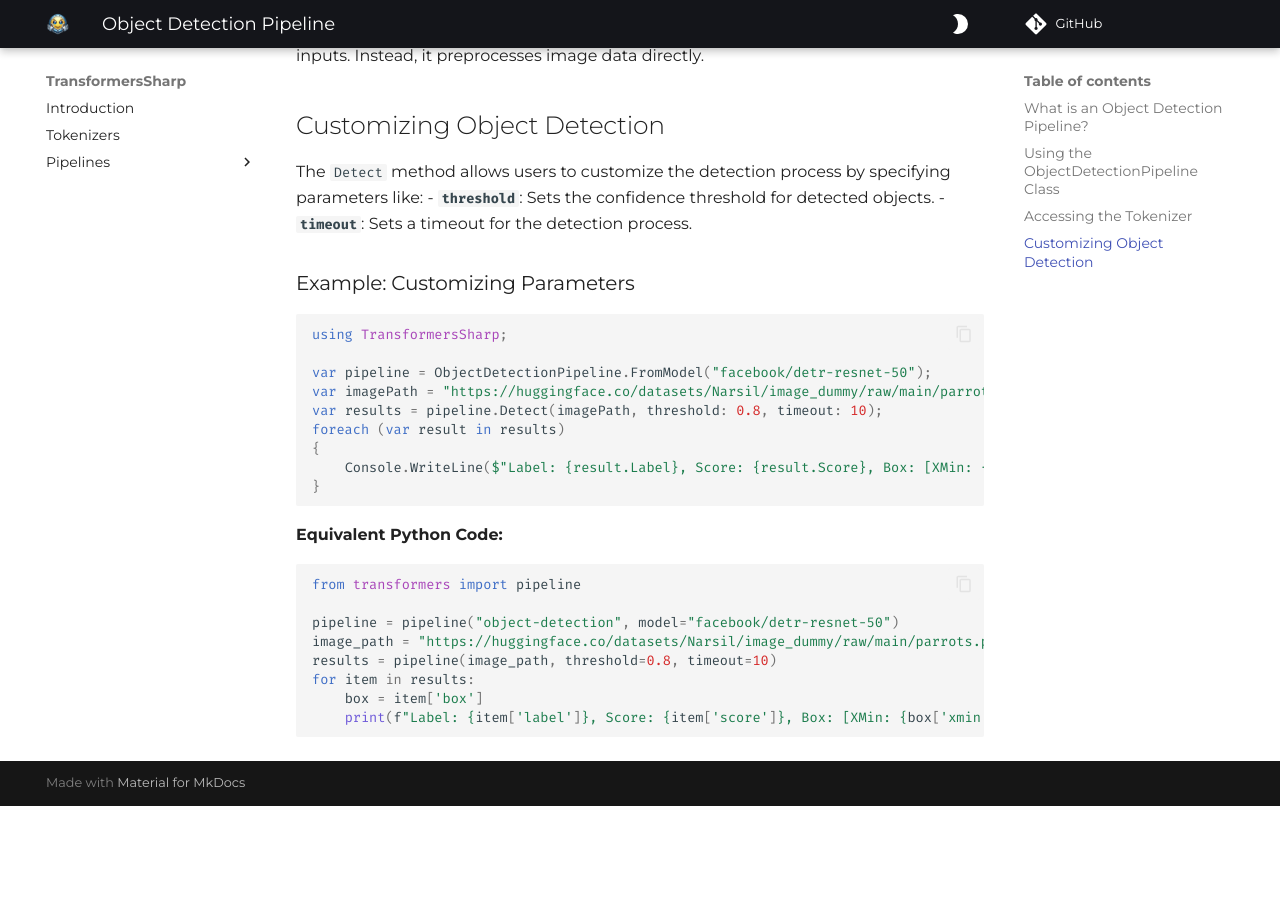
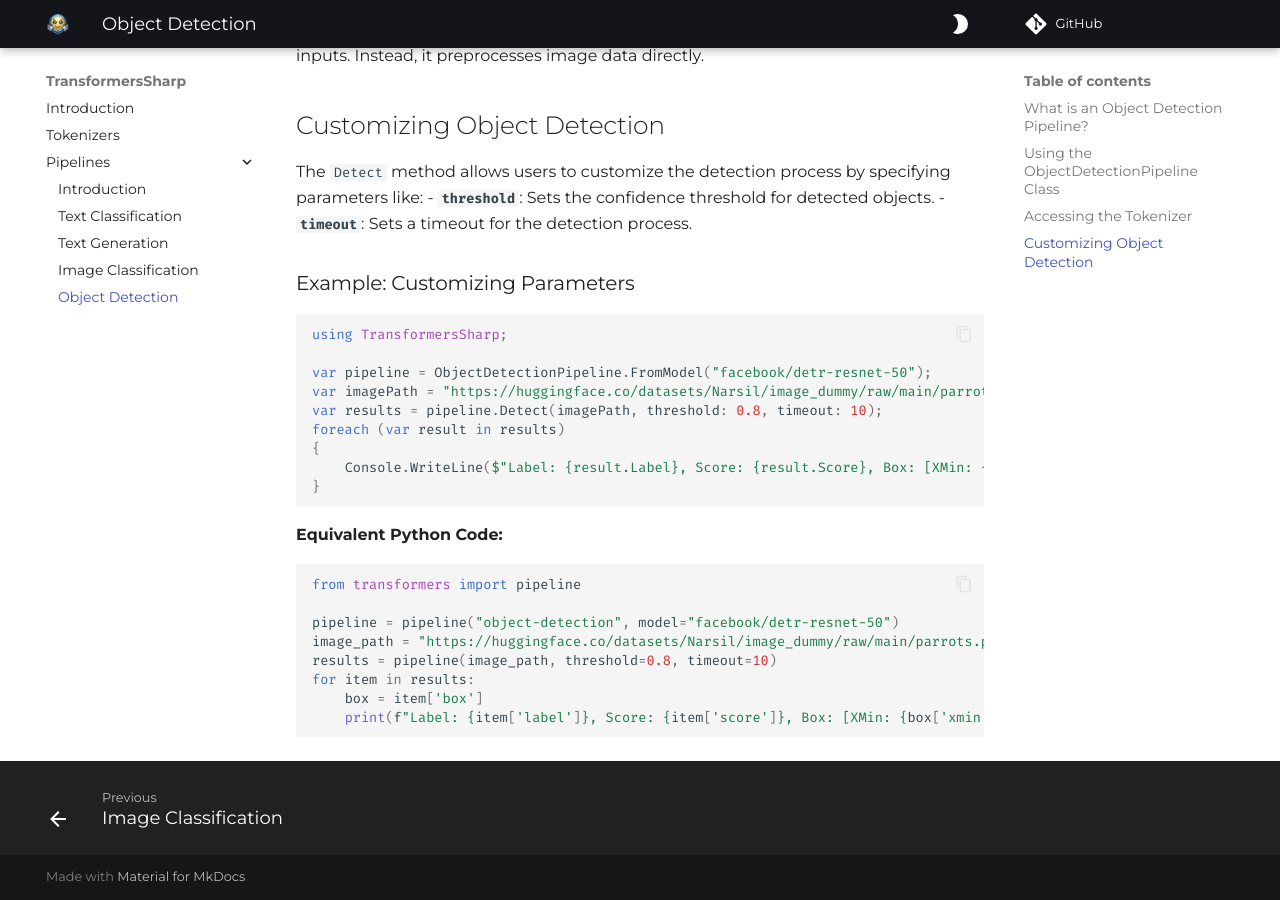
Before and after one commit to tonybaloney/TransformersSharp, an MkDocs documentation site: the page built from docs/pipelines/object_detection.md, in a window 1280 px wide and 900 px high, scrolled down 1890 px. Built offline with MkDocs 1.6.1 and Material for MkDocs 9.7.7, drawn with Linux system fonts in a browser that asks for light colours; comment, search, counter and statistics services are not loaded; before the commit the page ends 2696 px from its top, so only the background shows below that.

Commit message:
add index item

```diff
--- a/mkdocs.yml
+++ b/mkdocs.yml
@@ -8,6 +8,7 @@ nav:
     - Text Classification: pipelines/text_classification.md
     - Text Generation: pipelines/text_generation.md
     - Image Classification: pipelines/image_classification.md
+    - Object Detection: pipelines/object_detection.md
 
 
 plugins:
```
